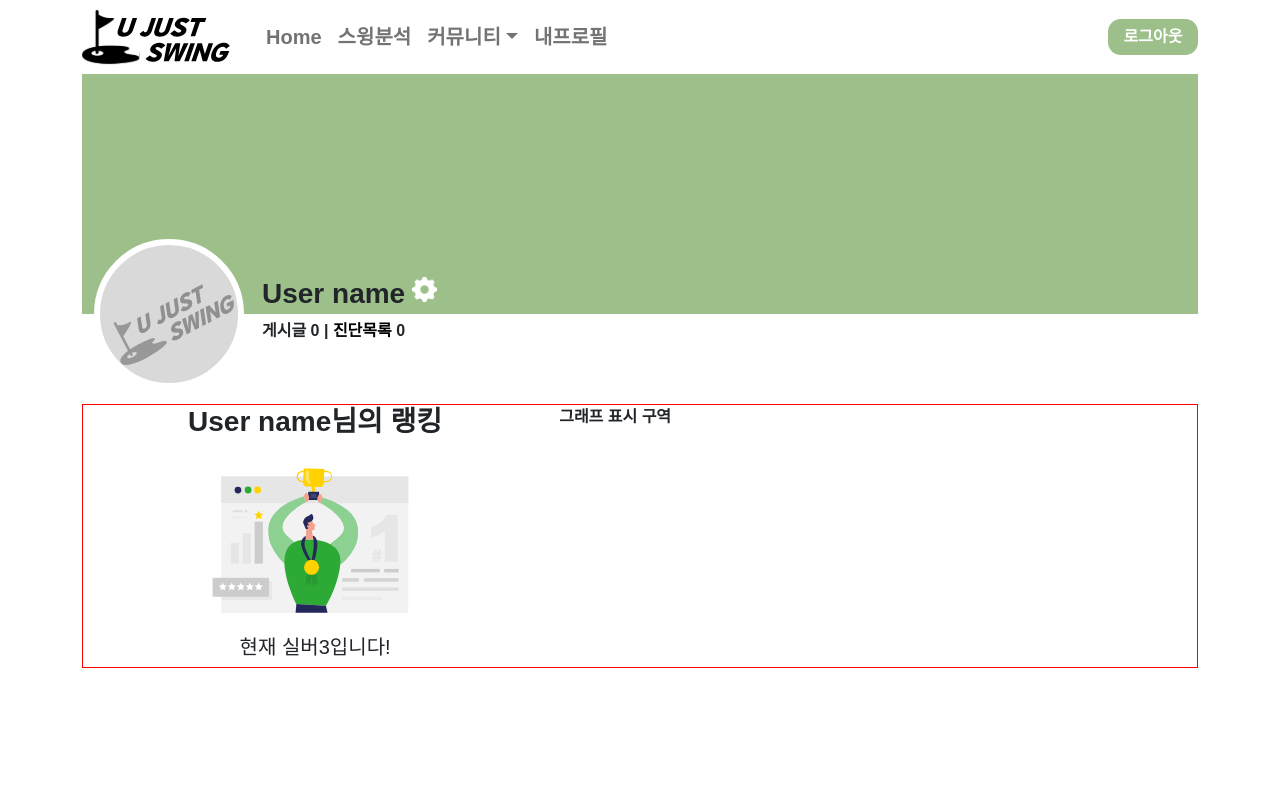
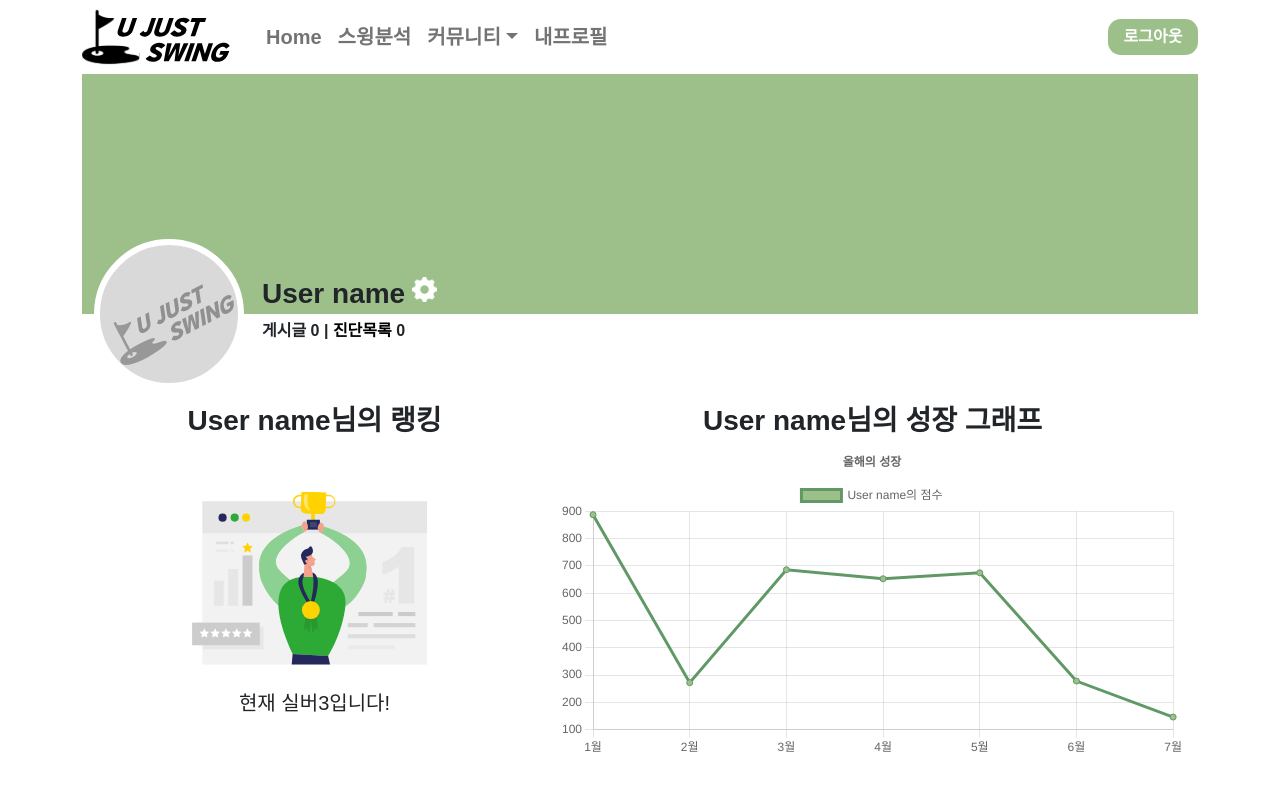
Before and after one commit to HyoJoon-Yang/UJS, a React (Create React App) app in the folder Front(typescript_ver)/: page /account in a window 1280 px wide. Shown: the top 800 px of the page. Built offline with nearby package versions, Linux system fonts and the light colour scheme.

Commit message:
그래프 추가

```diff
--- /dev/null
+++ b/Front(typescript_ver)/src/components/AccountUserChart.tsx
@@ -0,0 +1,61 @@
+import React from 'react';
+
+import {
+  Chart as ChartJS,
+  CategoryScale,
+  LinearScale,
+  PointElement,
+  LineElement,
+  Title,
+  Tooltip,
+  Legend,
+} from 'chart.js';
+import { Line } from 'react-chartjs-2';
+import { faker } from '@faker-js/faker'
+
+ChartJS.register(
+  CategoryScale,
+  LinearScale,
+  PointElement,
+  LineElement,
+  Title,
+  Tooltip,
+  Legend
+);
+
+export const options = {
+  responsive: true,
+  plugins: {
+    legend: {
+      position: 'top' as const,
+    },
+    title: {
+      display: true,
+      text: '올해의 성장',
+    },
+  },
+};
+
+const labels = ['1월', '2월', '3월', '4월', '5월', '6월', '7월'];
+
+export const data = {
+  labels,
+  datasets: [
+    {
+      label: 'User name의 점수',
+      data: labels.map(() => faker.datatype.number({ min: 0, max: 1000 })),
+      borderColor: '#609966',
+      backgroundColor: '#9DC08B',
+    },
+    // {
+    //   label: 'Dataset 2',
+    //   data: labels.map(() => faker.datatype.number({ min: 0, max: 1000 })),
+    //   borderColor: 'rgb(53, 162, 235)',
+    //   backgroundColor: 'rgba(53, 162, 235, 0.5)',
+    // },
+  ],
+};
+
+export default function AccountUserChart() {
+  return <Line options={options} data={data} />;
+}
--- a/Front(typescript_ver)/src/pages/Account.tsx
+++ b/Front(typescript_ver)/src/pages/Account.tsx
@@ -5,8 +5,7 @@ import Col from 'react-bootstrap/Col';
 import "../styles/Account.css";
 import { Container } from "react-bootstrap";
 import AccountHeader from 'src/components/AccountHeader';
-
-
+import AccountUserChart from 'src/components/AccountUserChart';
 
 export default function Account() {
     return (
@@ -17,10 +16,16 @@ export default function Account() {
                     <Row>
                         <Col sm={5} id="user-ranking">
                             <h3>User name님의 랭킹</h3>
-                            <img src="img/Ranking.svg" alt="ranking svg" style={{ width: "250px" }} />
+                            <img src="img/Ranking.svg" alt="ranking svg" />
                             <h5>현재 실버3입니다!</h5>
                         </Col>
-                        <Col sm={7}>그래프 표시 구역</Col>
+                        <Col sm={7} id="user-chart">
+                            <h3>User name님의 성장 그래프</h3>
+                            <div style={{ width: "100%" }}>
+                                <AccountUserChart />
+                            </div>
+
+                        </Col>
                     </Row>
                 </Container>
             </Container>
--- a/Front(typescript_ver)/src/styles/Account.css
+++ b/Front(typescript_ver)/src/styles/Account.css
@@ -24,14 +24,25 @@
 }
 
 #account-article {
-    border: 1px solid red;
     margin-bottom: 40px;
 }
 
-#user-ranking {
+#user-ranking, #user-chart {
     text-align: center;
 }
 
-#user-ranking h3 {
+#user-ranking h3, #user-chart h3 {
     font-weight: bold;
 }
+
+#user-ranking img {
+    width: 300px;
+    margin-top: 20px;
+}
+
+/* 모바일 */
+@media (max-width: 649px) {
+    #user-chart {
+        margin-top: 20px;
+    }
+}
```
Also changed, not shown: Front(typescript_ver)/package.json (+7 -0 lines), 1 other file (tests, documents, lock files or other folders).
